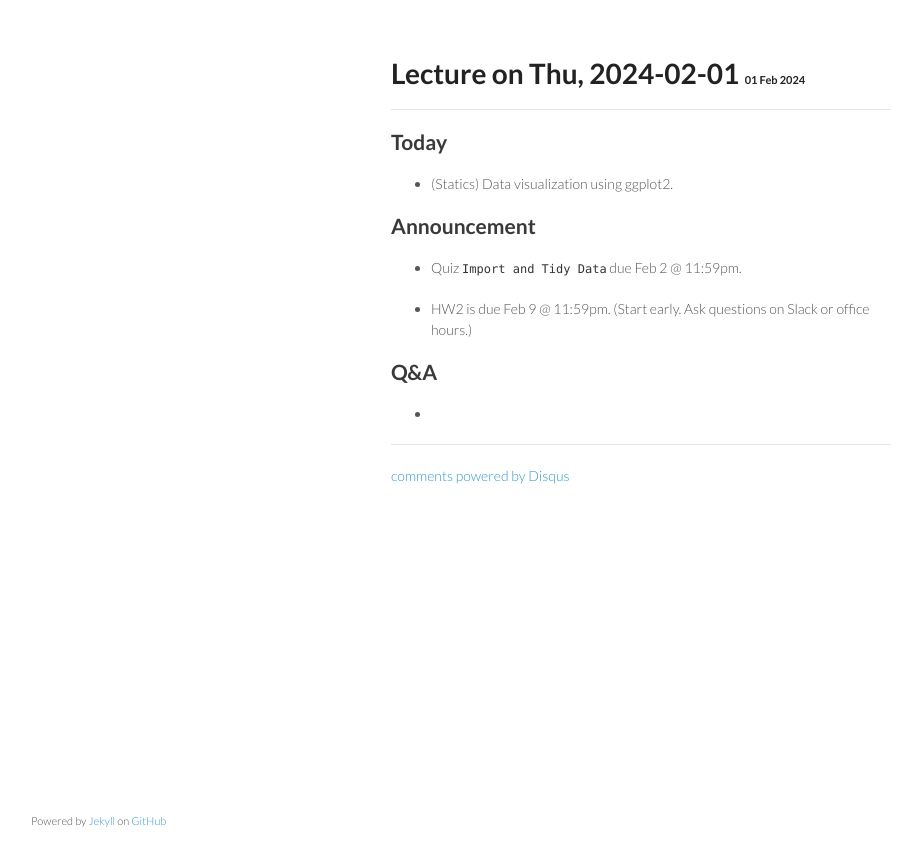
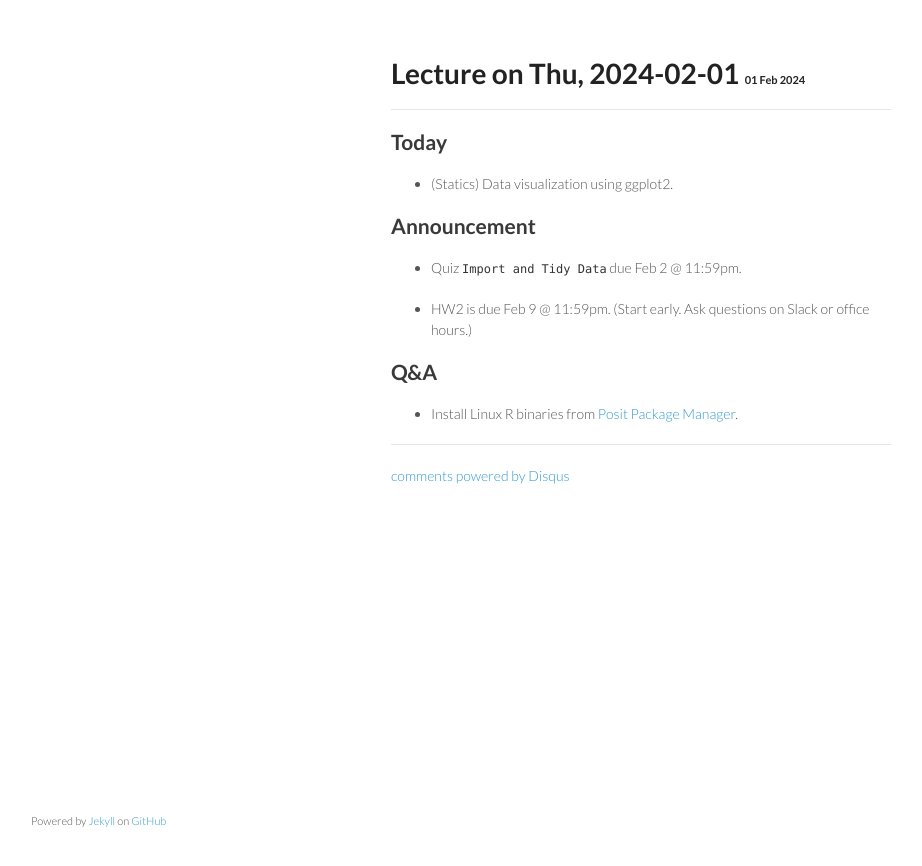
Before and after one commit to ucla-biostat-203b/2024winter, a Jekyll site: the page built from _posts/2024-02-01-lec1.md, in a window 1280 px wide. Shown: the top 866 px of the page, without its empty margins (179-1101 px from the left). Built offline with Jekyll 4.4.1, drawn with Linux system fonts in a browser that asks for light colours; comment, search, counter and statistics services are not loaded.

Commit message:
add info about Posit Package Manager

```diff
--- a/_posts/2024-02-01-lec1.md
+++ b/_posts/2024-02-01-lec1.md
@@ -16,4 +16,4 @@ category: biostat203bwinter2024lec1
 
 ## Q&A
 
-*
+* Install Linux R binaries from [Posit Package Manager](https://packagemanager.posit.co/client/#/repos/cran/setup).
```
Also changed, not shown: _posts/2024-02-01-lec80.md (+2 -0 lines).
